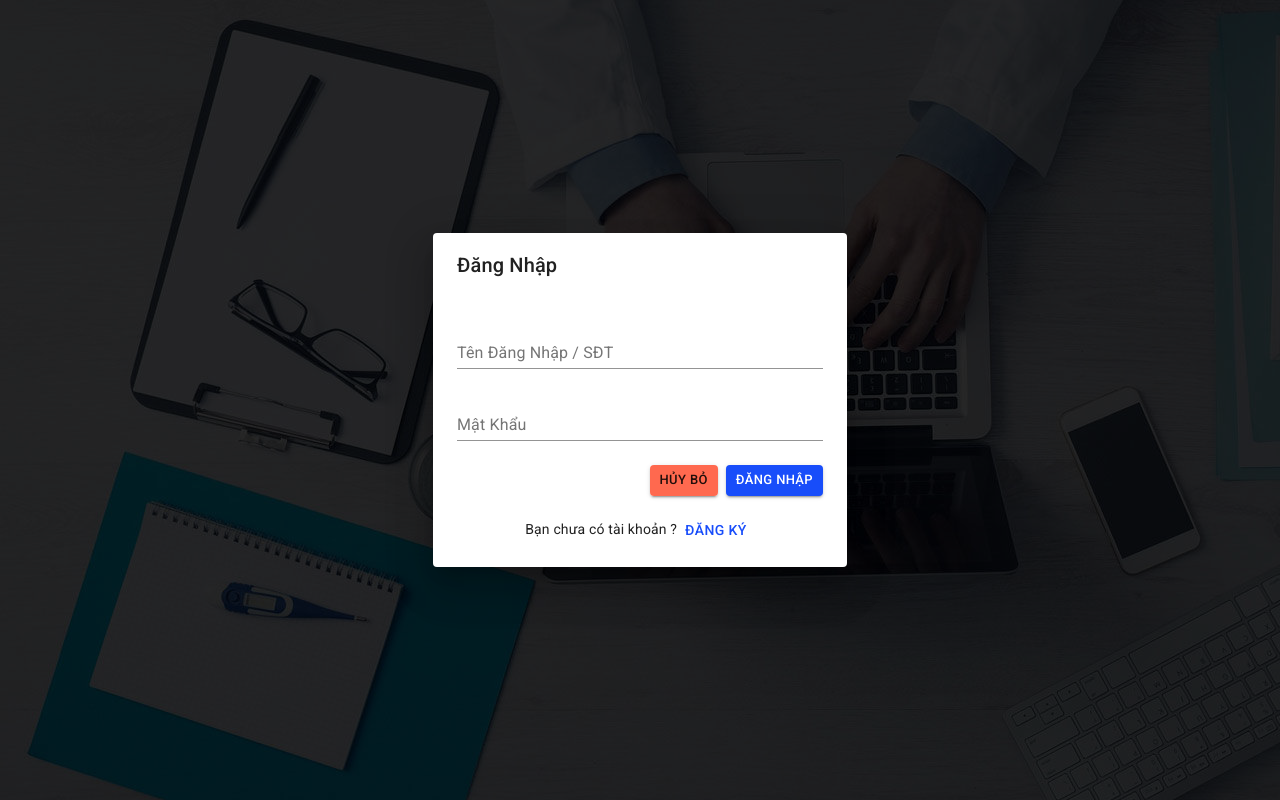
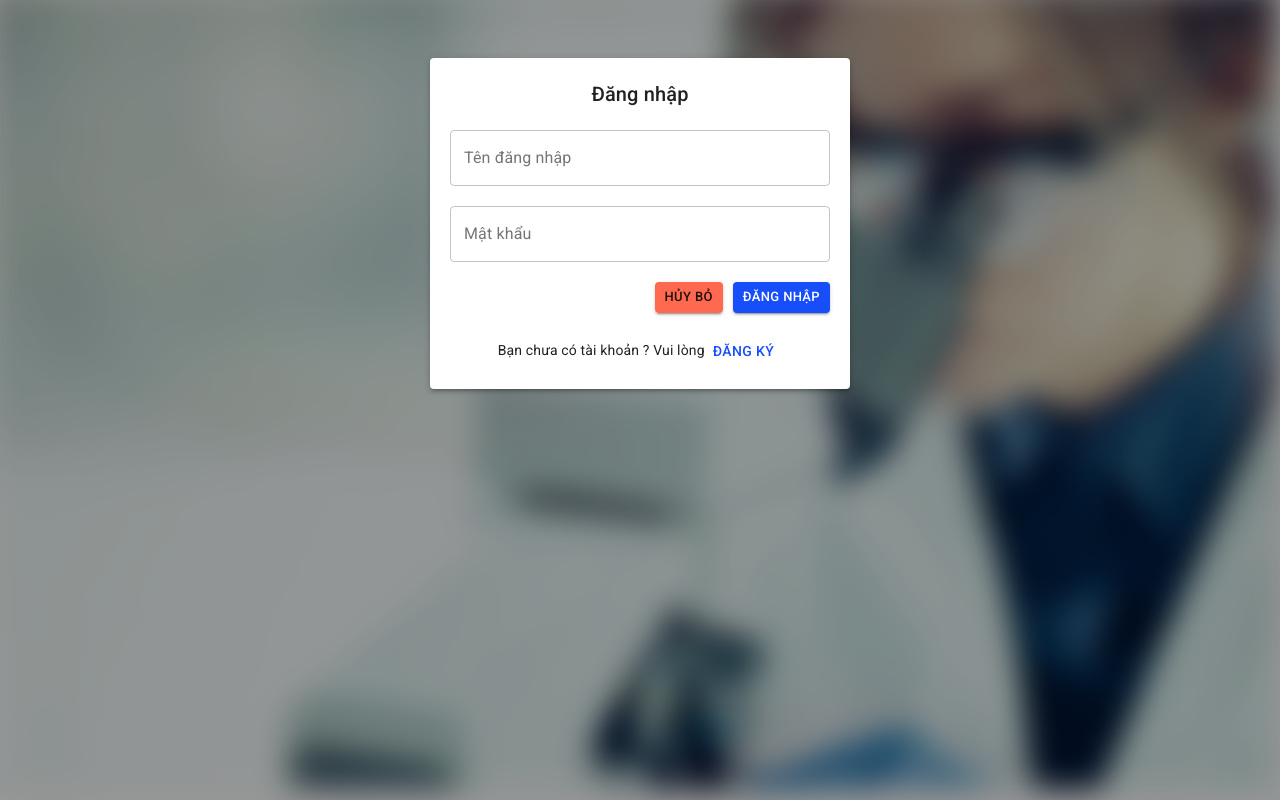
Before and after one commit to thanhgnurt/medical-labo, a React (Create React App) app: page /login in a window 1280 px wide. Built offline with nearby package versions, Linux system fonts and the light colour scheme.

Commit message:
update login page

```diff
--- a/src/components/UserModule/Navbar/NotLogged/index.js
+++ b/src/components/UserModule/Navbar/NotLogged/index.js
@@ -56,6 +56,7 @@ function NotLogged(props) {
           </IconButton>
         </NavLink>
 
+        <div className={classes.containerLoginButton}>
           <NavLink
             to={{
               pathname: "/login",
@@ -71,7 +72,9 @@ function NotLogged(props) {
             </Button>
           </NavLink>
         </div>
+      </div>
       <div className={classes.sectionMobile}>
+        <div className={classes.containerLoginButton}>
           <NavLink
             to={{
               pathname: "/login",
@@ -87,6 +90,7 @@ function NotLogged(props) {
               Đăng Nhập
             </Button>
           </NavLink>
+        </div>
 
         <IconButton
           aria-label="show more"
--- a/src/components/UserModule/Navbar/NotLogged/styles.js
+++ b/src/components/UserModule/Navbar/NotLogged/styles.js
@@ -15,7 +15,6 @@ const styles = (theme) => ({
   buttonLogin: {
     fontFamily: "'Quicksand', sans-serif",
     fontWeight: 600,
-    display: "block",
     textTransform: "none",
     height: 35,
     marginTop: 6,
@@ -57,5 +56,9 @@ const styles = (theme) => ({
       boxShadow: `0 0 0 0.2rem ${theme.palette.secondary.boxShadow}`,
     },
   },
+  containerLoginButton:{
+    width : 129.16,
+    textAlign : "right"
+  }
 });
 export default styles;
--- a/src/containers/LoginPageContainer/index.js
+++ b/src/containers/LoginPageContainer/index.js
@@ -1,22 +1,20 @@
-import React, { useState } from "react";
+import { Paper, Typography, withStyles } from "@material-ui/core";
 import Button from "@material-ui/core/Button";
 import TextField from "@material-ui/core/TextField";
-import Dialog from "@material-ui/core/Dialog";
-import DialogActions from "@material-ui/core/DialogActions";
-import DialogContent from "@material-ui/core/DialogContent";
-import DialogTitle from "@material-ui/core/DialogTitle";
+import React, { useState } from "react";
 import { connect } from "react-redux";
+import { useHistory, useLocation } from "react-router-dom";
 import { compose } from "redux";
+import { userLogin } from "./../../redux/actions/userActions";
 import styles from "./styles";
-import { withStyles, Grid } from "@material-ui/core";
-import { useHistory, useLocation } from "react-router-dom";
-import { userLogin } from "./../../redux/actions/userActions";
 function LoginPageContainer(props) {
   const [username, setUsername] = useState("");
   const [password, setPassword] = useState("");
   let history = useHistory();
   let location = useLocation();
   const { classes } = props;
+  const { loginFaild } = props.userStatusLogin;
+
 
   const handleClose = () => {
     if (history) {
@@ -52,84 +50,86 @@ function LoginPageContainer(props) {
       navigation: location.prepage,
     });
   };
-  if (localStorage.getItem("USER")) {
+  if (localStorage.getItem("USER")&&location.prepage!=="/ket-qua") {
     return <div history={history.goBack()} />;
   }
   return (
-    <Grid container className={classes.login}>
-      <Dialog
-        open={true}
-        // onClose={handleClose}
-        aria-labelledby="form-dialog-title"
-        className={classes.dialog}
-      >
+    <div className={classes.bg}>
+      <img src="/images/imgCarousel-6.jpg" alt="backgroud set schedule"></img>
+      <div className={classes.content}>
         <form
-          className={classes.form}
+          className={classes.root}
           onSubmit={handleSubmit}
           noValidate
           autoComplete="off"
         >
-          <DialogTitle id="form-dialog-title" className={classes.tittle}>
-            Đăng Nhập
-          </DialogTitle>
+          <Paper className={classes.paper} elevation={3}>
+            <Typography variant="h6" className={classes.tittle}>
+              Đăng nhập
+            </Typography>
+
             {location.prepage === "/ket-qua" ? (
-            <div id="form-dialog-title" className={classes.note}>
+              <div id="form-dialog-title" className={classes.note1}>
                 Vui lòng đăng nhập để xem kết quả !
               </div>
             ) : null}
+            {loginFaild ? (
+              <div id="form-dialog-title" className={classes.note2}>
+                Tên đăng nhập hoặc mật khẩu không đúng, vui lòng kiểm tra.
+              </div>
+            ) : null}
 
-          <DialogContent>
             <TextField
-              margin="normal"
-              id="username"
+              fullWidth
+              label="Tên đăng nhập"
               name="username"
-              label="Tên Đăng Nhập / SĐT"
+              variant="outlined"
               type="text"
-              fullWidth
               onChange={handelOnChange}
             />
+            <br />
+            <br />
             <TextField
-              margin="normal"
+              fullWidth
+              label="Mật khẩu"
               name="password"
-              id="password"
-              label="Mật Khẩu"
+              variant="outlined"
               type="password"
-              fullWidth
               onChange={handelOnChange}
             />
-          </DialogContent>
-          <DialogActions className={classes.dialogActions}>
+            <div className={classes.buttonLogin}>
               <Button
+                className={classes.b_login}
+                onClick={handleClose}
+                variant="contained"
+                color="secondary"
                 size="small"
-              variant="contained"
-              onClick={handleClose}
-              color="secondary"
               >
-              Hủy Bỏ
+                Hủy bỏ
               </Button>
               <Button
+                variant="contained"
+                color="primary"
                 size="small"
-              variant="contained"
                 type="submit"
-              color="primary"
               >
-              Đăng Nhập
+                Đăng nhập
               </Button>
-          </DialogActions>
-
-          <DialogContent id="form-dialog-title" className={classes.signup}>
-            Bạn chưa có tài khoản ?
+            </div>
+            <div id="form-dialog-title" className={classes.signup}>
+              Bạn chưa có tài khoản ? Vui lòng
               <Button color="primary" onClick={handleSignupOpen}>
                 Đăng Ký
               </Button>
-          </DialogContent>
+            </div>
+          </Paper>
         </form>
-      </Dialog>
-    </Grid>
+      </div>
+    </div>
   );
 }
 const mapStateToProps = (state) => ({
-  userLoginStatus: state.userReducer.userLogin,
+  userStatusLogin : state.userReducer
 });
 const mapDispatchToProps = (dispatch) => ({
   userLogin: (user) => {
--- a/src/containers/LoginPageContainer/styles.js
+++ b/src/containers/LoginPageContainer/styles.js
@@ -1,23 +1,73 @@
 const styles = (theme)=>({
-    dialog: {
-        backgroundImage :"url(./images/bg_1.jpg)"
+    tittle:{
+        marginBottom: 20
     },
-    dialogActions : {
-        marginRight : 16
-    },
-    signup :{
-        textAlign : "center",
-        marginBottom : 10
-    },
-    form : {
-        top : 10
-    },
-    note:{
-        fontSize : 16,
-        color : theme.palette.primary.hoverColor,
-        marginLeft : 25,
+    bg: {
+        top: 0,
+        bottom: 0,
+        left: 0,
+        right: 0,
+        height: "100%",
+        "& img": {
+          filter: "blur(15px)",
+          top: 0,
+          bottom: 0,
+          left: 0,
+          right: 0,
+          position :"absolute",
+          margin: "-11px 0 -5px -10px",
+          width: "calc(100% + 5px)",
+          objectFit: "cover",
+        },
+      },
+      root: {
+        display: "flex",
+        position: "relative",
+        justifyContent: "center",
+        flexWrap: "wrap",
+        marginTop: 50,
 
-    }
+        // marginTop:"10%",
+        "& > *": {
+          margin: theme.spacing(1),
+          width: 420,
+          textAlign: "center",
+        },
+      },
+      paper: {
+        padding: "20px 20px ",
+      },
+
+      buttonLogin: {
+        marginTop: 20,
+        textAlign: "right",
+      },
+      b_login: {
+        marginRight: 10,
+      },
+      content: {
+        position: "absolute",
+        zIndex: 5,
+        top: 0,
+        left: 0,
+        right: 0,
+        bottom:0,
+        backgroundColor: "rgba(0, 0, 0, 0.4)",
+
+        margin: "auto",
+      },
+      note1:{
+          marginBottom: 20,
+          color: "rgb(201, 147, 32)"
+      },
+      note2:{
+          marginBottom: 20,
+          color: "red"
+      },
+      signup:{
+          marginTop: 20
+      }
+
 
 });
 export default styles;
--- a/src/redux/actions/userActions.js
+++ b/src/redux/actions/userActions.js
@@ -24,6 +24,11 @@ export const userLoginSuccess = (data) => {
     payload: { data },
   };
 };
+export const userLoginReset = ()=>{
+  return {
+    type: actionTypes.USER_LOGIN_RESET
+  }
+}
 export const userLoginFaild = (error) => {
   return {
     type: actionTypes.USER_LOGIN_FAILD,
--- a/src/redux/constantActions/user.js
+++ b/src/redux/constantActions/user.js
@@ -1,6 +1,7 @@
 export const USER_LOGIN ="USER_LOGIN";
 export const USER_LOGIN_SUCCESS ="USER_LOGIN_SUCCESS";
 export const USER_LOGIN_FAILD ="USER_LOGIN_FAILD";
+export const USER_LOGIN_RESET ="USER_LOGIN_RESET";
 export const USER_SIGNUP = "USER_SIGNUP";
 export const USER_LOADDING_RESULT = "USER_LOADDING_RESULT";
 export const USER_LOADDING_RESULT_SUCCESS = "USER_LOADDING_RESULT_SUCCESS";
--- a/src/redux/reducer/userReducer.js
+++ b/src/redux/reducer/userReducer.js
@@ -1,13 +1,17 @@
 import * as actionTypes from "./../constantActions/user";
 
-const initialState = {};
+const initialState = {
+  loginFaild: false,
+};
 
 const userReducer = (state = initialState, action) => {
   switch (action.type) {
     case actionTypes.USER_LOGIN_SUCCESS:
-      return { ...state };
+      return { ...state, loginFaild: false };
     case actionTypes.USER_LOGIN_FAILD:
-      return { ...state };
+      return { ...state, loginFaild: true };
+    case actionTypes.USER_LOGIN_RESET:
+      return { ...state, loginFaild: false };
 
     default:
       return { ...state };
```
Also changed, not shown: src/containers/LoginPageContainer/demo.js (added, +142 -0 lines), src/containers/UserModuleContainer/index.js (+7 -2 lines). Lines whose indentation alone changed are shown as unchanged.
